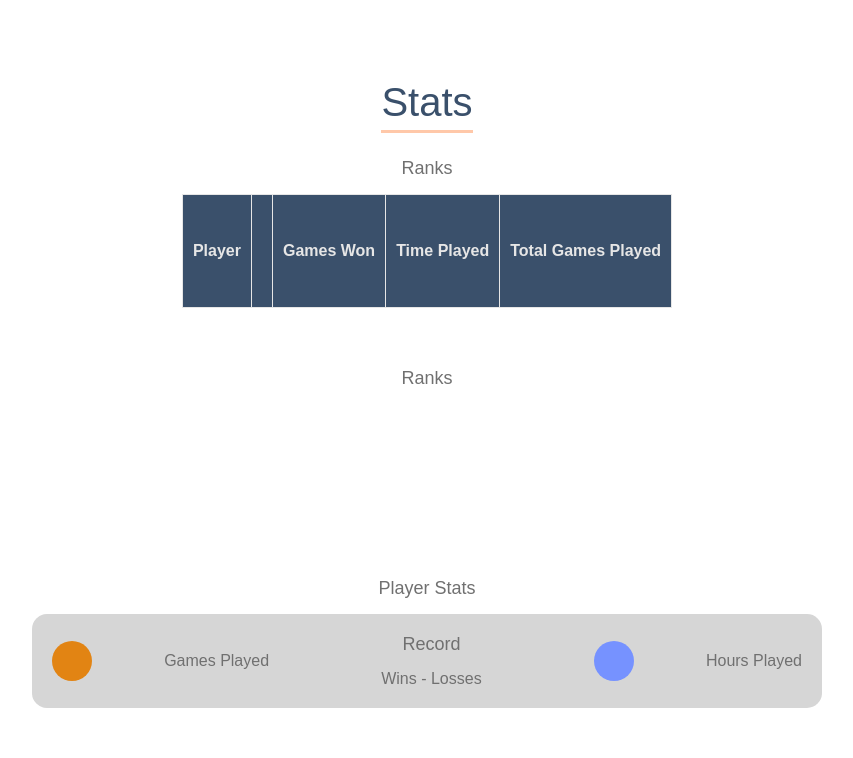
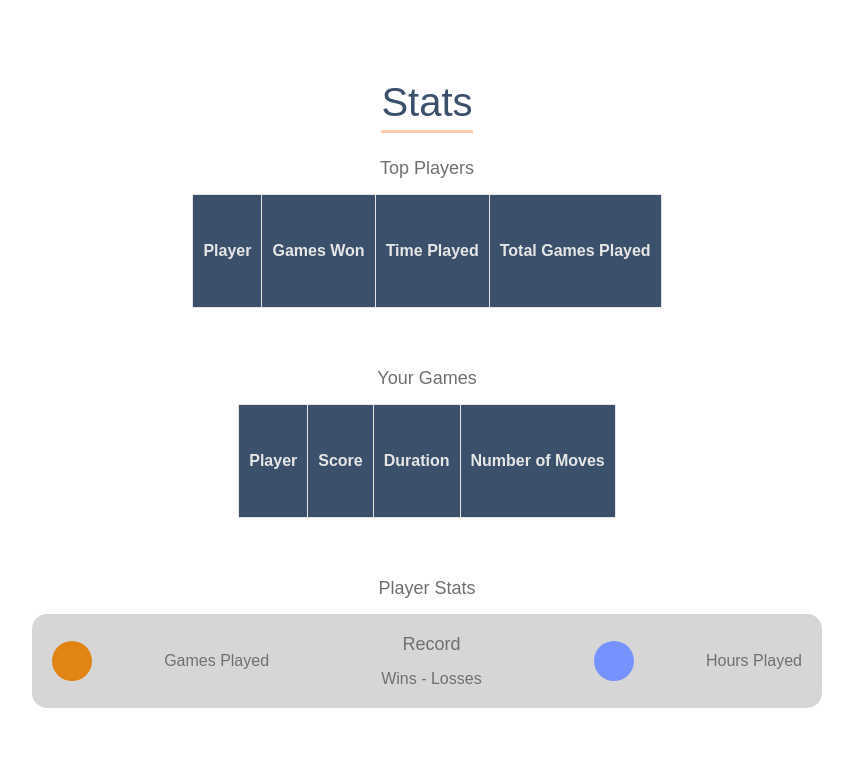
Before and after one commit to mennymendoza/gomoku, a PHP site: template pages/leaderboard/index.html in a window 1280 px wide. Shown: the part 68-826 px from the top of the page, without its empty margins (213-1066 px from the left). Run offline with PHP 8.4, Linux system fonts and the light colour scheme; the template is opened without the code that fills it, so the values that code supplies are empty; some web fonts are replaced.

Commit message:
fixed leaderboard page

```diff
--- a/js/requests.js
+++ b/js/requests.js
@@ -54,10 +54,25 @@ const signup = () => {
 }
 
 const getLeaderboard = () => {
+    const xhrPlayers = new XMLHttpRequest();
+    xhrPlayers.onload = () => {
+        const response = JSON.parse(xhrPlayers.response);
+        const leaderboard = document.getElementById("player-leaderboard");
+        for (let row of response) {
+            const newRow = leaderboard.insertRow();
+            for (let key in row) {
+                let newCell = newRow.insertCell();
+                newCell.innerHTML = row[key];
+            }
+        }
+    }
+    xhrPlayers.open("GET", "../../php/get_players.php");
+    xhrPlayers.send();
+
     const xhrGames = new XMLHttpRequest();
     xhrGames.onload = () => {
         const response = JSON.parse(xhrGames.response);
-        const leaderboard = document.getElementById("leaderboard");
+        const leaderboard = document.getElementById("game-leaderboard");
         for (let row of response) {
             const newRow = leaderboard.insertRow();
             for (let key in row) {
@@ -68,21 +83,6 @@ const getLeaderboard = () => {
     }
     xhrGames.open("GET", "../../php/get_games.php");
     xhrGames.send();
-
-    const xhrPlayers = new XMLHttpRequest();
-    xhrPlayers.onload = () => {
-        const response = JSON.parse(xhrPlayers.response);
-        const leaderboard = document.getElementById("leaderboard");
-        for (let row of response) {
-            const newRow = leaderboard.insertRow();
-            for (let key in row) {
-                let newCell = newRow.insertCell();
-                newCell.innerHTML = row[key];
-            }
-        }
-    }
-    xhrPlayers.open("GET", "../../php/get_players.php");
-    xhrPlayers.send();
 }
 
 const checkSession = () => {
--- a/pages/leaderboard/index.html
+++ b/pages/leaderboard/index.html
@@ -21,19 +21,24 @@
         </nav>
         <div class="body-div">
             <h1>Stats</h1>
-            <table id="leaderboard">
-                <caption class="stats-title">Ranks</caption>
+            <table id="player-leaderboard">
+                <caption class="stats-title">Top Players</caption>
                 <tr class="table-header">
                     <th>Player</th>
-                    <th></th>
                     <th>Games Won</th>
                     <th>Time Played</th>
                     <th>Total Games Played</th>
                 </tr>
                 <!-- backend would fill the rows here -->
             </table>
-            <table id="leaderboard">
-                <caption class="stats-title">Ranks</caption>
+            <table id="game-leaderboard">
+                <caption class="stats-title">Your Games</caption>
+                <tr class="table-header">
+                    <th>Player</th>
+                    <th>Score</th>
+                    <th>Duration</th>
+                    <th>Number of Moves</th>
+                </tr>
                 <!-- backend would fill the rows here -->
             </table>
             <p class="stats-title">Player Stats</p>
--- a/php/get_players.php
+++ b/php/get_players.php
@@ -5,7 +5,6 @@ session_start();
 # Class initialization
 class Player {
     public $usernm;
-    public $passwd;
     public $games_won;
     public $time_played;
     public $games_played;
```
